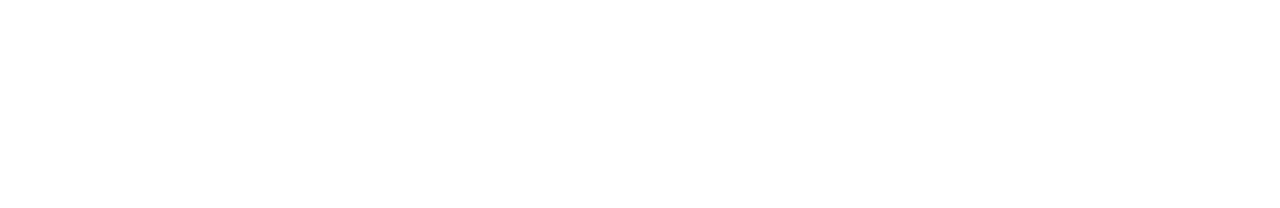
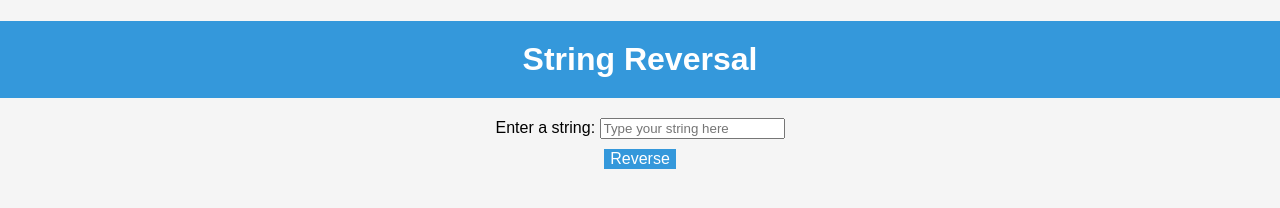
Before and after one commit to teamkooestscholar/003JS-reverse-a-string, a plain HTML site: page src/index.html in a window 1280 px wide. Drawn offline with Linux system fonts and the light colour scheme.

Commit message:
edited ver

```diff
--- a/src/index.html
+++ b/src/index.html
@@ -1,12 +1,18 @@
 <!DOCTYPE html>
 <html lang="en">
 <head>
-  <meta charset="UTF-8">
-  <meta name="viewport" content="width=device-width, initial-scale=1.0">
-  <title>003 JS - Reverse A String</title>
-  <script src="solution.js" defer></script>
+    <meta charset="UTF-8">
+    <meta name="viewport" content="width=device-width, initial-scale=1.0">
+    <title>String Reversal</title>
+    <link rel="stylesheet" href="style.css">
+    <script src="solution.js" defer></script>
 </head>
 <body>
-
+    <h1>String Reversal</h1>
+    <label for="inputString">Enter a string:</label>
+    <input type="text" id="inputString" placeholder="Type your string here">
+    <br>
+    <button onclick="reverseAndDisplay()">Reverse</button>
+    <p id="result"></p>
 </body>
 </html>
--- a/src/solution.js
+++ b/src/solution.js
@@ -1,4 +1,15 @@
-// Function to reverse a string
-function reverseString(_) {
-  // Put your code here
+function reverseAndDisplay() {
+  const inputElement = document.getElementById('inputString');
+  const resultElement = document.getElementById('result');
+  const inputString = inputElement.value;
+  const reversedString = reverseString(inputString);
+  resultElement.textContent = `Reversed String: ${reversedString}`;
 }
+
+function reverseString(inputString) {
+  let reversedString = '';
+  for (let i = inputString.length - 1; i >= 0; i--) {
+    reversedString += inputString[i];
+  }
+  return reversedString;
+}
--- /dev/null
+++ b/src/style.css
@@ -0,0 +1,39 @@
+body {
+    font-family: Arial, sans-serif;
+    text-align: center;
+    background-color: #f5f5f5;
+    margin: 0;
+    padding: 0;
+}
+
+h1 {
+    background-color: #3498db;
+    color: #ffffff;
+    padding: 20px;
+    margin-bottom: 20px;
+}
+
+.inputString {
+    padding: 10px;
+    font-size: 16px;
+}
+
+button {
+    background-color: #3498db;
+    color: #ffffff;
+    border: none;
+    padding: 10px auto;
+    font-size: 16px;
+    cursor: pointer;
+    margin-top: 10px;
+}
+
+button:hover {
+    background-color: #2980b9;
+}
+
+.result {
+    font-weight: bold;
+    margin-top: 20px;
+    font-size: 20px;
+}
```
